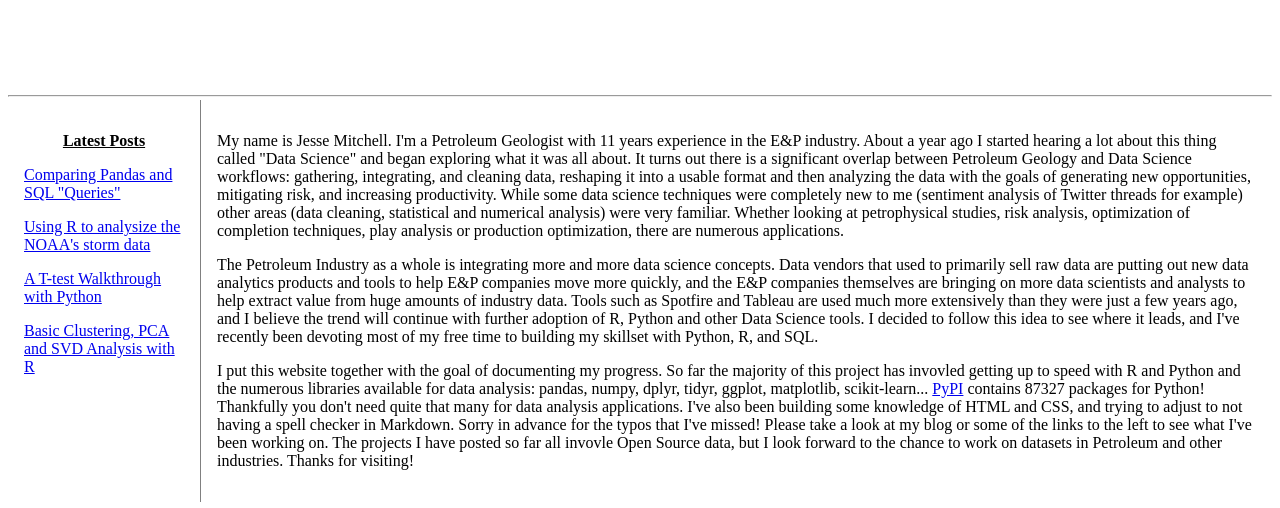
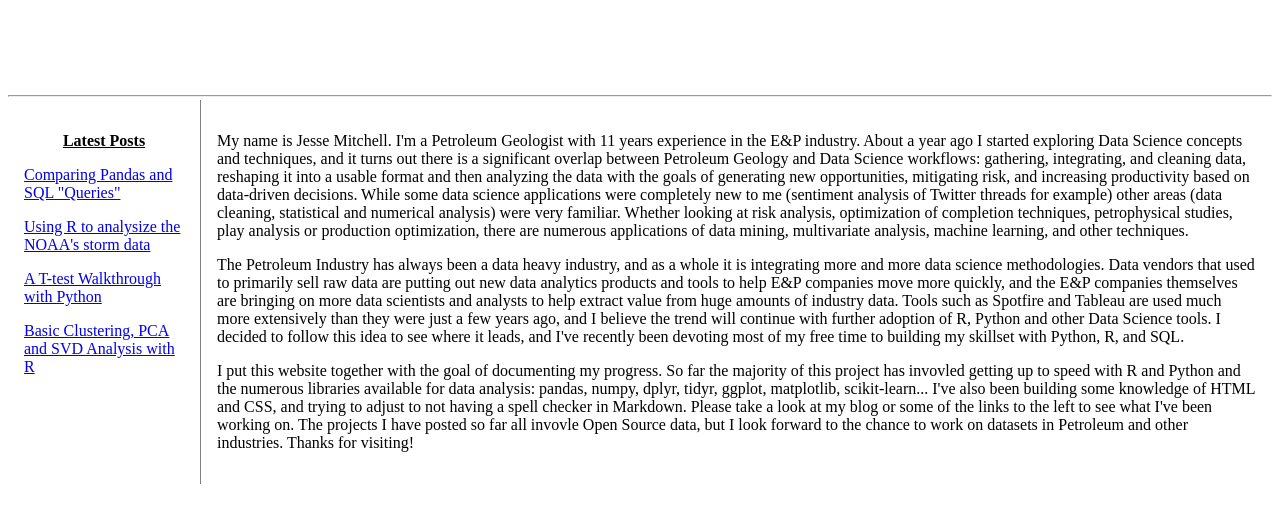
Before and after one commit to JHammer268/JHammer268.github.io, a plain HTML site: page index.html in a window 1280 px wide. Shown: the part 212-720 px from the top of the page. Drawn offline with Linux system fonts and the light colour scheme.

Commit message:
Updated index Intro Paragraph

```diff
--- a/index.html
+++ b/index.html
@@ -190,15 +190,15 @@
 
 			<article>
 				<p>My name is Jesse Mitchell.  I'm a Petroleum Geologist with 11 years experience in the E&P industry.
-				About a year ago I started hearing a lot about this thing called "Data Science" and began exploring what it was all about.
-				It turns out there is a significant overlap between Petroleum Geology and Data Science workflows: gathering,
-				integrating, and cleaning data, reshaping it into a usable format and then analyzing the data with the goals of generating
-				new opportunities, mitigating risk, and increasing productivity. While some data science techniques were completely new to me
-				(sentiment analysis of Twitter threads for example) other areas (data cleaning, statistical and numerical analysis) were very familiar.
-				Whether looking at petrophysical studies, risk analysis, optimization of completion techniques, play analysis or production optimization,
-				there are numerous applications.
+				About a year ago I started exploring Data Science concepts and techniques, and it turns out there is a significant overlap between Petroleum Geology
+				and Data Science workflows: gathering, integrating, and cleaning data, reshaping it into a usable format and then analyzing the data with
+				the goals of generating new opportunities, mitigating risk, and increasing productivity based on data-driven decisions.
+				While some data science applications were completely new to me (sentiment analysis of Twitter threads for example) other areas
+				(data cleaning, statistical and numerical analysis) were very familiar.
+				Whether looking at  risk analysis, optimization of completion techniques, petrophysical studies, play analysis or production optimization,
+				there are numerous applications of data mining, multivariate analysis, machine learning, and other techniques.
 
-				<p>The Petroleum Industry as a whole is integrating more and more data science concepts.  Data
+				<p>The Petroleum Industry has always been a data heavy industry, and as a whole it is integrating more and more data science methodologies.  Data
 				vendors that used to primarily sell raw data are putting out new data analytics products and tools to help E&P companies move more quickly,
 				and the E&P companies themselves are bringing on more data scientists and analysts to help extract value from huge amounts of industry data. Tools such as
 				Spotfire and Tableau are used much more extensively than they were just a few years ago, and I believe the trend will continue with further
@@ -207,10 +207,9 @@
 				<p>
 
 				I put this website together with the goal of documenting my progress.  So far the majority of this project has invovled getting up to speed with R and Python and the numerous
-				libraries available for data analysis: pandas, numpy, dplyr, tidyr, ggplot, matplotlib, scikit-learn... <a href ="https://pypi.python.org/pypi">PyPI</a> contains 87327 packages
-				for Python! Thankfully you don't need quite that many for data analysis applications. I've also been building some knowledge of HTML and CSS, and trying to adjust to not having a spell checker in Markdown.
-				Sorry in advance for the typos that I've missed!  Please take a look at my blog or some of the links to the left to see what I've been working on.  The projects I have posted so far all invovle Open Source data,
-				but I look forward to the chance to work on datasets in Petroleum and other industries.  Thanks for visiting!
+				libraries available for data analysis: pandas, numpy, dplyr, tidyr, ggplot, matplotlib, scikit-learn... I've also been building some knowledge of HTML and CSS, and trying to
+				adjust to not having a spell checker in Markdown.  Please take a look at my blog or some of the links to the left to see what I've been working on.
+				The projects I have posted so far all invovle Open Source data, but I look forward to the chance to work on datasets in Petroleum and other industries.  Thanks for visiting!
 				</p>
 			</article>
 		</div>
```
